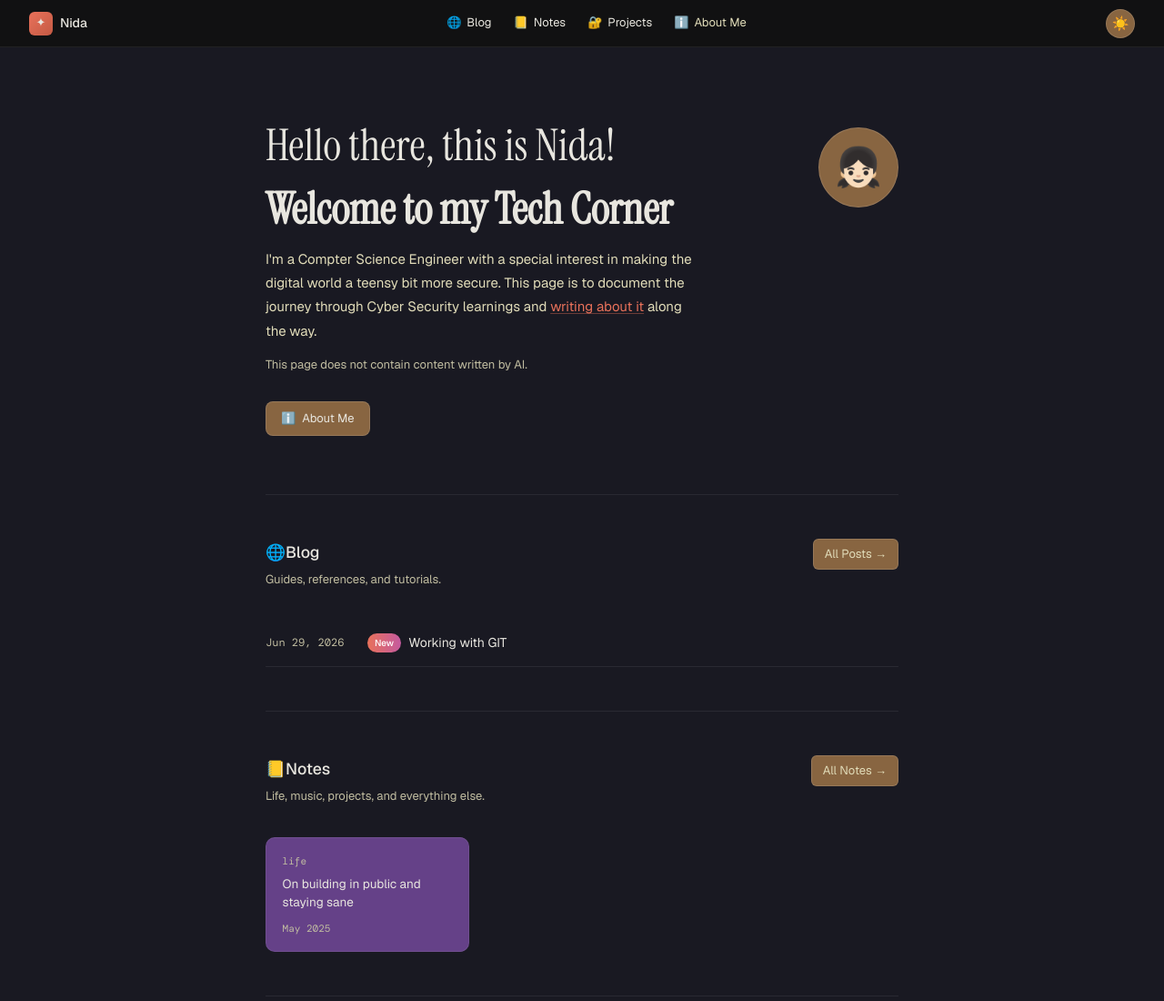
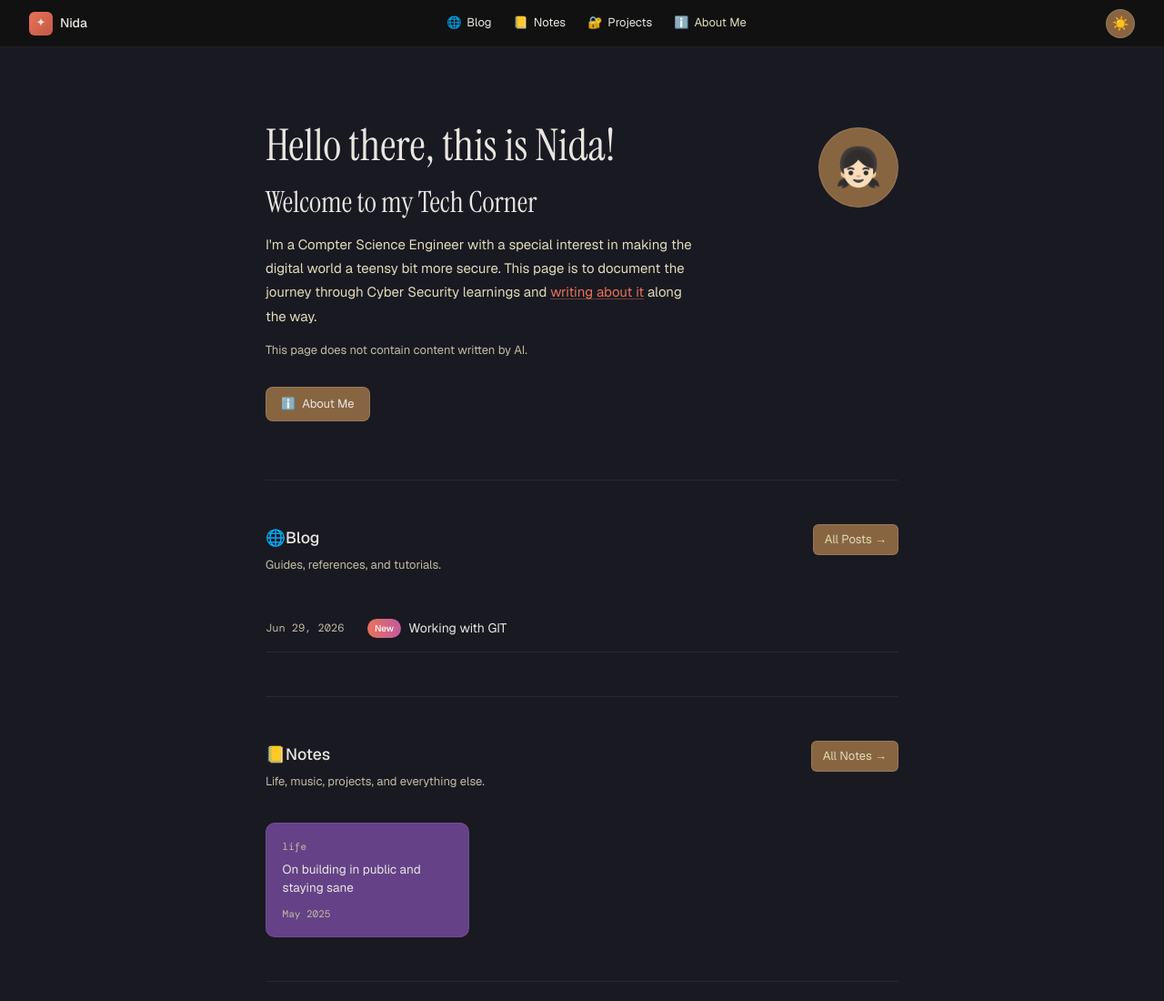
Before and after one commit to Nida-18/Nida-18.github.io, a Gatsby site: page / in a window 1280 px wide. Shown: the top 1100 px of the page at 91% size. Built offline with nearby package versions, Linux system fonts and the light colour scheme; Gatsby itself is replaced by a stand-in of ours.

Commit message:
Index CSS Fixed

```diff
--- a/src/pages/index.js
+++ b/src/pages/index.js
@@ -64,7 +64,7 @@ export default function Home({ data }) {
   return (
     <Layout>
       {/* ── HERO ── */}
-      <dev style={heroStyle}>
+      <div style={heroStyle}>
         <div style={heroTextStyle}>
           <h1 style={h1Style}>Hello there, this is Nida!</h1>
           <h2 style={h2Style} >Welcome to my Tech Corner</h2>
@@ -85,7 +85,7 @@ export default function Home({ data }) {
 
         </div>
         <div style={avatarStyle}>👧🏻</div>
-      </dev>
+      </div>
 
       {/* ── CONTENT ── */}
       <div style={contentStyle}>
@@ -193,8 +193,8 @@ const h1Style = {
 }
 const h2Style = {
   fontFamily: "var(--serif)",
-  fontSize: "clamp(2.1rem ,5vw,3rem",
-  fondtWeight: 350, lineHeight: 1.0,
+  fontSize: "clamp(1.5rem,3vw,2rem)",
+  fontWeight: 300, lineHeight: 1.0,
   marginBottom: "1.1rem", color: "var(--text)"
 }
 const heroDescStyle = {
```
